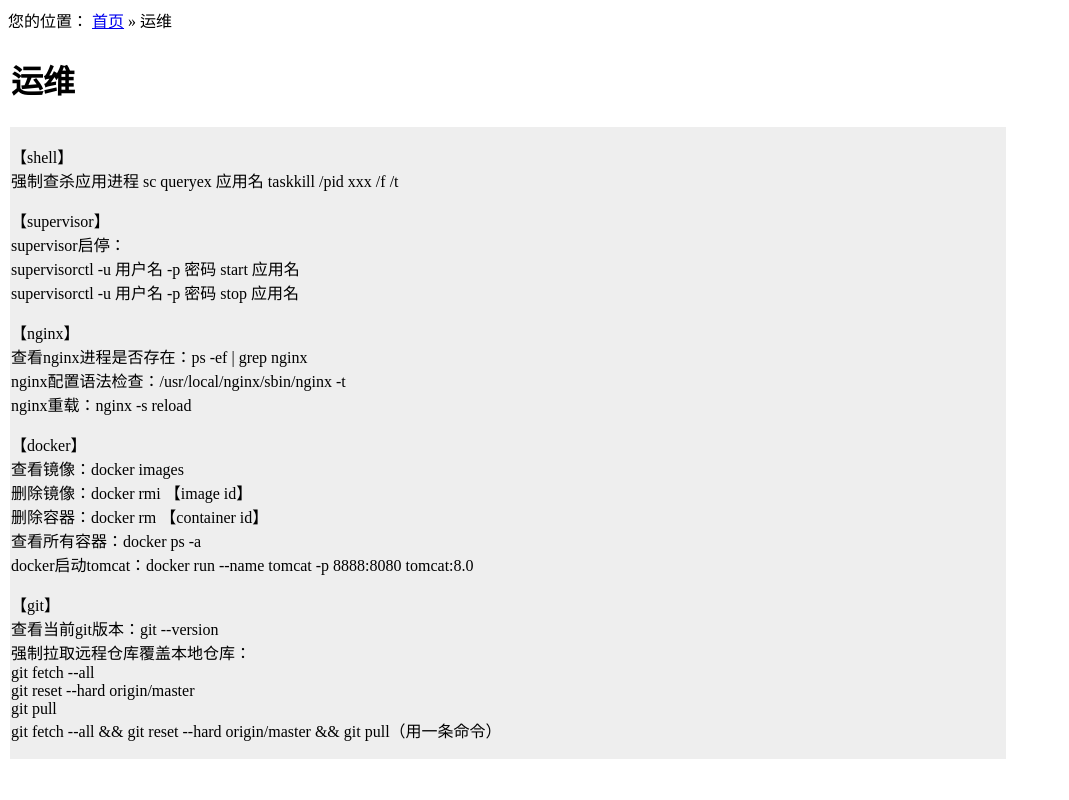
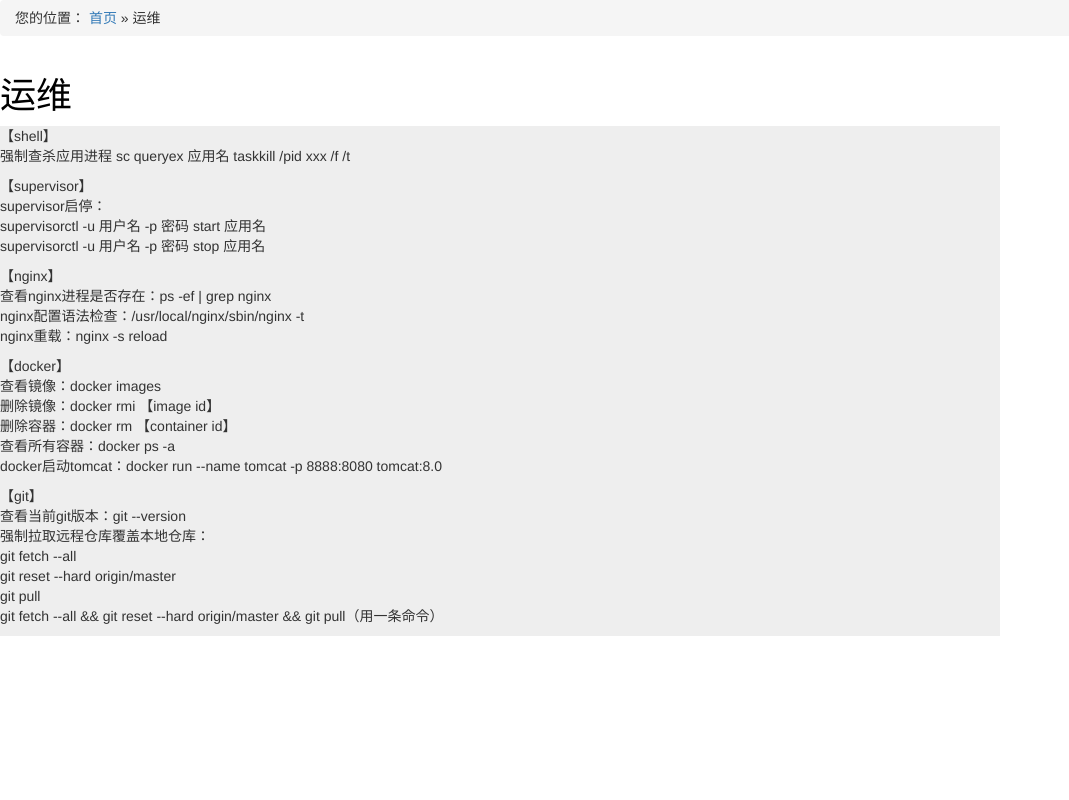
Before and after one commit to crazybaobao/Python, a Django app: page /list-5.html in a window 1280 px wide. Shown: the whole page, without its empty margins (0-1069 px from the left). Run offline with Django 3.2, Linux system fonts and the light colour scheme; some libraries are stand-ins or nearby versions.

Commit message:
调整运维页布局

```diff
--- a/templates/html-5.html
+++ b/templates/html-5.html
@@ -1,8 +1,12 @@
 <!DOCTYPE html>
 <html>
 <head>
+    <title>运维</title>
     <meta charset="utf-8">
-    <title>运维</title>
+    <meta name="viewport" content="width=device-width, initial-scale=1">
+    <link rel="stylesheet" href="//apps.bdimg.com/libs/bootstrap/3.3.0/css/bootstrap.min.css">
+    <script src="//apps.bdimg.com/libs/jquery/2.1.1/jquery.min.js"></script>
+    <script src="//apps.bdimg.com/libs/bootstrap/3.3.0/js/bootstrap.min.js"></script>
 </head>
 <body>
 <div class="breadcrumb">您的位置： <a itemprop="breadcrumb" href="/">首页</a> » <span class="current">运维</span>
```
